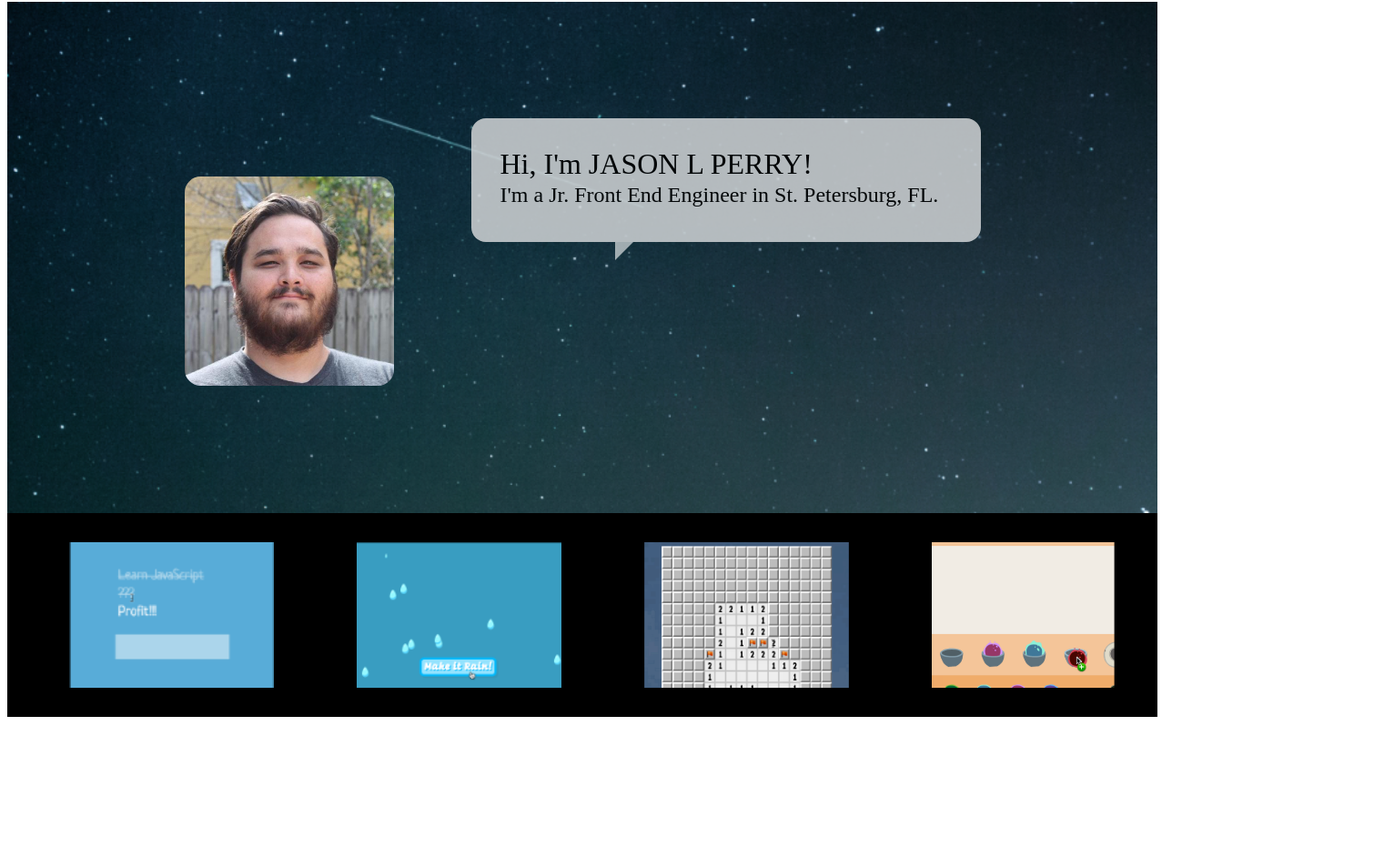
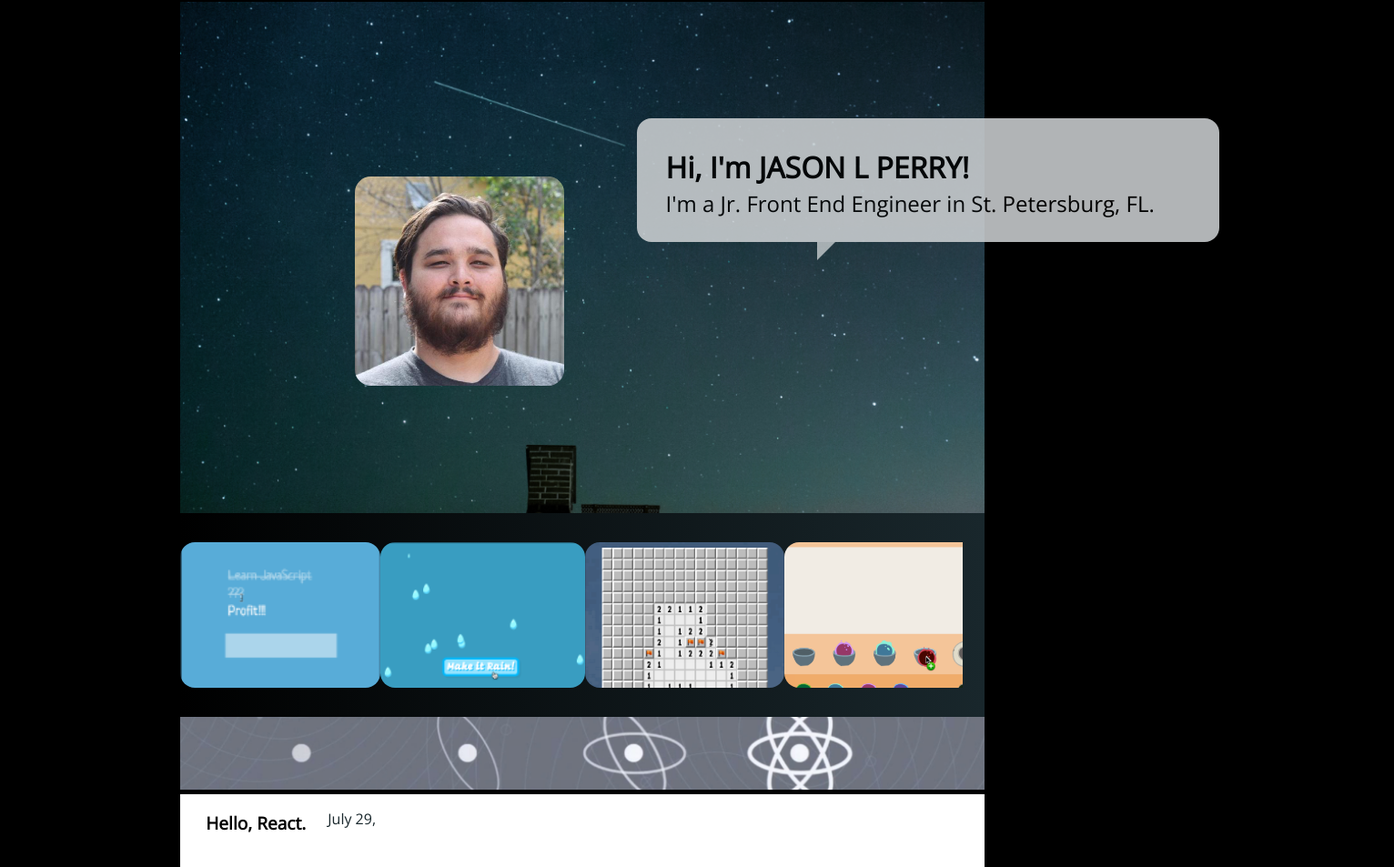
Before and after one commit to WebbWear/portfolio, a website: page public/index.html in a window 1280 px wide. Shown: the part 6-959 px from the top of the page at 91% size, 1532 px wide, since content can reach past the window. Before the commit the page ends 800 px from the top, so only its background shows below. Drawn offline with nearby package versions, Linux system fonts and the light colour scheme.

Commit message:
Hello, React section

```diff
--- a/public/index.html
+++ b/public/index.html
@@ -4,12 +4,13 @@
   <meta charset="UTF-8">
   <meta name="viewport" content="width=device-width, initial-scale=1">
   <title>Portfolio</title>
-  <link href="https://fonts.googleapis.com/css?family=Roboto" rel="stylesheet">
+  <link href="https://fonts.googleapis.com/css?family=Open+Sans" rel="stylesheet">
+
 
   <link rel="stylesheet" href="/screen.css">
 </head>
 <body>
-
+  <section class="body">
   <header>
     <section class="main-container">
       <section class="container-head-bouble">
@@ -26,9 +27,6 @@
           </section>
         </section>
       </section>
-
-      <!-- secont section -->
-
       <section class="second-section-container">
         <span class="onelist"></span>
           <img class="img2 one-list" src="/images/one-list.png" alt="One List">
@@ -40,15 +38,24 @@
           <img class="img2 sensei-sense" src="/images/sensei-sense.png" alt="Sensi Sense">
         </section>
     </section>
+  </header>
+    <section class="main-container2">
+      <img class="react" src="/images/react.png" alt="Planet" width="100%">
+    </section>
+      <section class="header-container2">
+        <span>
+          <p class="react-text">Hello, React.</p>
+        </span>
+        <span>
+          <p class="react-text-date">July 29,</p>
+        </span>
 
-  </header>
+
+      </section>
 
 
 
-
-
-
-
+    </section>
 
 
 
--- a/public/screen.css
+++ b/public/screen.css
@@ -1,16 +1,21 @@
 html {
+
   height: 100%;
-
+  font-family: 'Open Sans', sans-serif;
+  background-color: #000000;
 }
 
 
-.body p {
+.body  {
   all: none;
   margin: 0;
   min-height: 100%;
-  font-family: 'Roboto', sans-serif;
+  max-width: 70%;
   font: 7em;
-  color: white;
+  margin-left: auto;
+  margin-right: auto;
+
+
 }
 
 
@@ -63,7 +68,7 @@ html {
 .speach-bouble {
   display: flex;
   flex-direction: column;
-  width: 25em;
+  width: 30em;
   height: 1.5em;
   padding: 5em;
   background-color: #D1D4D6;
@@ -85,6 +90,8 @@ html {
 
 .text-large {
   white-space: nowrap;
+  font-weight: 999;
+
   font-size: 2em;
   color: #000000;
   margin-top: -1.5em;
@@ -94,13 +101,13 @@ html {
 .text-medium {
   white-space: nowrap;
   font-size: 1.5em;
-  color: #000000;
+
   margin-top: -1.25em;
   margin-left: -2em;
 
 }
 
-/*  Begin second section  */
+/*  Begin second section of header  */
 
 
 .second-section-container {
@@ -109,16 +116,51 @@ html {
   flex-direction: row;
   width: 100%;
   height: 10em;
-  background-color: #000000;
-  padding-top: 2em;
+  background: linear-gradient(to right, #000000 ,#19272C);  padding-top: 2em;
   padding-bottom: 2em;
 
 }
 
 .img2 {
+  object-fit: cover;
   width: 225px;
   height: 160px;
-  object-fit: cover;
+  border-radius: 1.0125em;
+
 }
 
-.sensei-sense {
+/* second section first paragraph */
+
+.main-container2 {
+
+}
+
+.react {
+  object-fit: cover;
+  width: 100%;
+  height: 5em;
+}
+
+.header-container2 {
+  display: flex;
+  flex-direction: row;
+  justify-content: flex-start;
+  background-color: #ffffff;
+  width: 100%;
+  height: 5em;
+}
+
+.react-text {
+  color: #000000;
+  padding-left: 1.5em;
+  font-weight: 900;
+  font-size: 1.195em;
+
+}
+
+.react-text-date {
+color: #19272C;
+padding-left: 1.5em;
+margin-bottom: -100em;
+
+}
```
